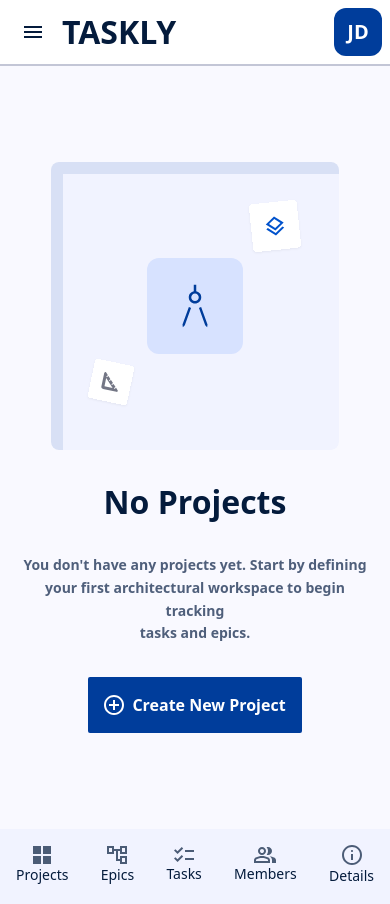
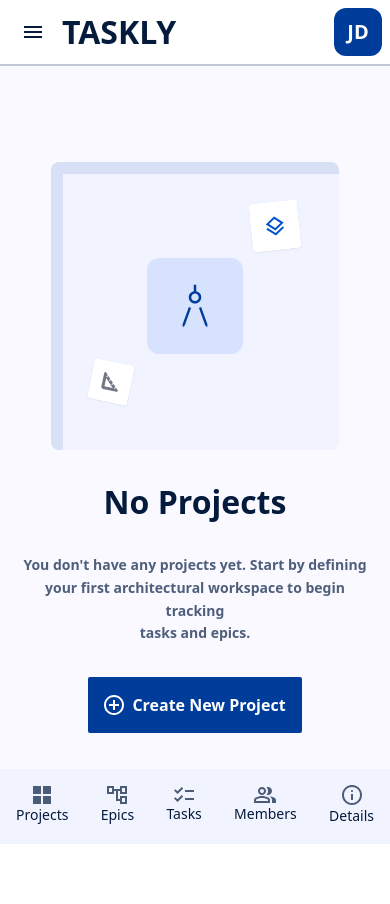
Before and after one commit to Alihossam916/Taskly--task-managment-, a Next.js app: page /project in a window 390 px wide. After the commit the page ends 844 px from the top, so only its background shows below. Built offline with nearby package versions, Linux system fonts and the light colour scheme; no server answers.

Commit message:
style: change bottom navbar to fixed position

```diff
--- a/src/components/layout/bottomNavbar.tsx
+++ b/src/components/layout/bottomNavbar.tsx
@@ -9,7 +9,7 @@ export const BottomNavbar = () => {
   const extended = useSelector((state: any) => state.sidebar.extended);
 
   return (
-    <footer className={`p-4 bg-surface-low ${extended && "hidden"} sm:hidden`}>
+    <footer className={`fixed bottom-0 w-full p-4 bg-surface-low ${extended && "hidden"} sm:hidden`}>
       <ul className="flex items-center justify-between gap-2">
         {navLinks.map((link) => {
           return (
```
